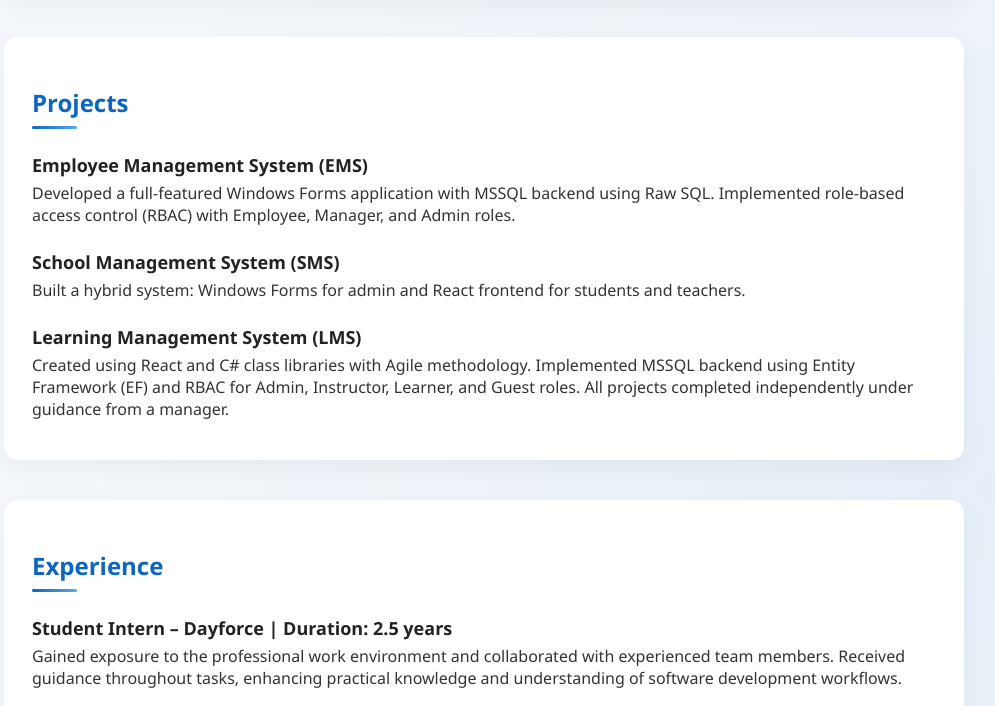
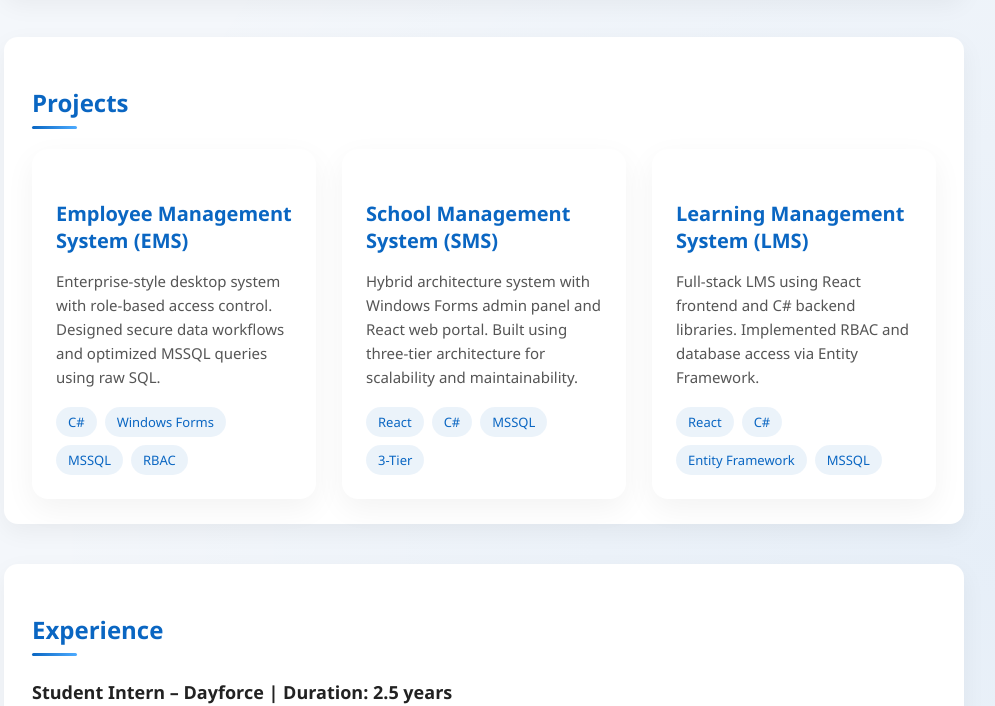
Before and after one commit to Aniis-Code/Aniis-Somraddy, a plain HTML site: page index.html in a window 1280 px wide. Shown: the part 1554-2260 px from the top of the page, without its empty margins (156-1151 px from the left). Drawn offline with Linux system fonts and the light colour scheme.

Commit message:
Modern Project Cards

```diff
--- a/index.html
+++ b/index.html
@@ -153,32 +153,78 @@
 </section>
 
 
-        <!-- PROJECTS -->
-        <section id="projects">
-            <h3>Projects</h3>
-            <div class="project">
+        <!-- ================= PROJECTS ================= -->
+<section id="projects">
+    <h3>Projects</h3>
+
+    <div class="projects-grid">
+
+        <!-- PROJECT CARD -->
+        <div class="project-card">
+
+            <div class="project-content">
                 <h4>Employee Management System (EMS)</h4>
+
                 <p>
-                    Developed a full-featured Windows Forms application with MSSQL backend using Raw SQL.
-                    Implemented role-based access control (RBAC) with Employee, Manager, and Admin roles.
+                    Enterprise-style desktop system with role-based access control.
+                    Designed secure data workflows and optimized MSSQL queries using raw SQL.
                 </p>
+
+                <div class="project-tech">
+                    <span>C#</span>
+                    <span>Windows Forms</span>
+                    <span>MSSQL</span>
+                    <span>RBAC</span>
+                </div>
             </div>
-            <div class="project">
+
+        </div>
+
+        <!-- PROJECT CARD -->
+        <div class="project-card">
+
+            <div class="project-content">
                 <h4>School Management System (SMS)</h4>
+
                 <p>
-                    Built a hybrid system: Windows Forms for admin and React frontend for students and teachers.
-                    <!-- Used MSSQL with Raw SQL queries and designed using a three-tier architecture for scalability and maintainability. -->
+                    Hybrid architecture system with Windows Forms admin panel and React web portal.
+                    Built using three-tier architecture for scalability and maintainability.
                 </p>
+
+                <div class="project-tech">
+                    <span>React</span>
+                    <span>C#</span>
+                    <span>MSSQL</span>
+                    <span>3-Tier</span>
+                </div>
             </div>
-            <div class="project">
+
+        </div>
+
+        <!-- PROJECT CARD -->
+        <div class="project-card">
+
+            <div class="project-content">
                 <h4>Learning Management System (LMS)</h4>
+
                 <p>
-                    Created using React and C# class libraries with Agile methodology.
-                    Implemented MSSQL backend using Entity Framework (EF) and RBAC for Admin, Instructor, Learner, and Guest roles.
-                    All projects completed independently under guidance from a manager.
+                    Full-stack LMS using React frontend and C# backend libraries.
+                    Implemented RBAC and database access via Entity Framework.
                 </p>
+
+                <div class="project-tech">
+                    <span>React</span>
+                    <span>C#</span>
+                    <span>Entity Framework</span>
+                    <span>MSSQL</span>
+                </div>
             </div>
-        </section>
+
+        </div>
+
+    </div>
+</section>
+
 
         <!-- EXPERIENCE -->
         <section id="experience">
--- a/style.css
+++ b/style.css
@@ -253,6 +253,70 @@ section:hover {
     box-shadow: 0 14px 35px rgba(0,0,0,0.08);
 }
 
+/* ================= PROJECT CARDS ================= */
+
+.projects-grid {
+    display: grid;
+    grid-template-columns: repeat(auto-fit, minmax(280px, 1fr));
+    gap: 26px;
+    margin-top: 20px;
+}
+
+/* Card Base */
+.project-card {
+    background: white;
+    border-radius: 16px;
+    padding: 24px;
+
+    box-shadow: 0 10px 30px rgba(0,0,0,0.05);
+
+    position: relative;
+    overflow: hidden;
+
+    transition: all 0.3s ease;
+}
+
+/* Hover Modern Lift */
+.project-card:hover {
+    transform: translateY(-6px);
+    box-shadow: 0 18px 45px rgba(10,102,194,0.18);
+}
+
+/* Title */
+.project-card h4 {
+    font-size: 20px;
+    margin-bottom: 12px;
+    color: #0a66c2;
+}
+
+/* Description */
+.project-card p {
+    font-size: 15px;
+    line-height: 1.6;
+    color: #555;
+}
+
+/* ================= TECH TAGS ================= */
+
+.project-tech {
+    margin-top: 18px;
+    display: flex;
+    flex-wrap: wrap;
+    gap: 8px;
+}
+
+.project-tech span {
+    background: rgba(10,102,194,0.08);
+    color: #0a66c2;
+
+    padding: 6px 12px;
+    border-radius: 20px;
+
+    font-size: 13px;
+    font-weight: 500;
+}
+
+
 /* ===================== NAVBAR ===================== */
 nav {
     position: sticky;
@@ -426,6 +490,15 @@ nav ul li a:hover::after {
 
 }
 
+@media (max-width: 500px) {
+
+    .project-card {
+        padding: 20px;
+    }
+
+}
+
+
 /* ================= SLIDE-DOWN ANIMATION ================= */
 @keyframes slideDown {
     from { opacity: 0; transform: translateY(-20px); }
```
